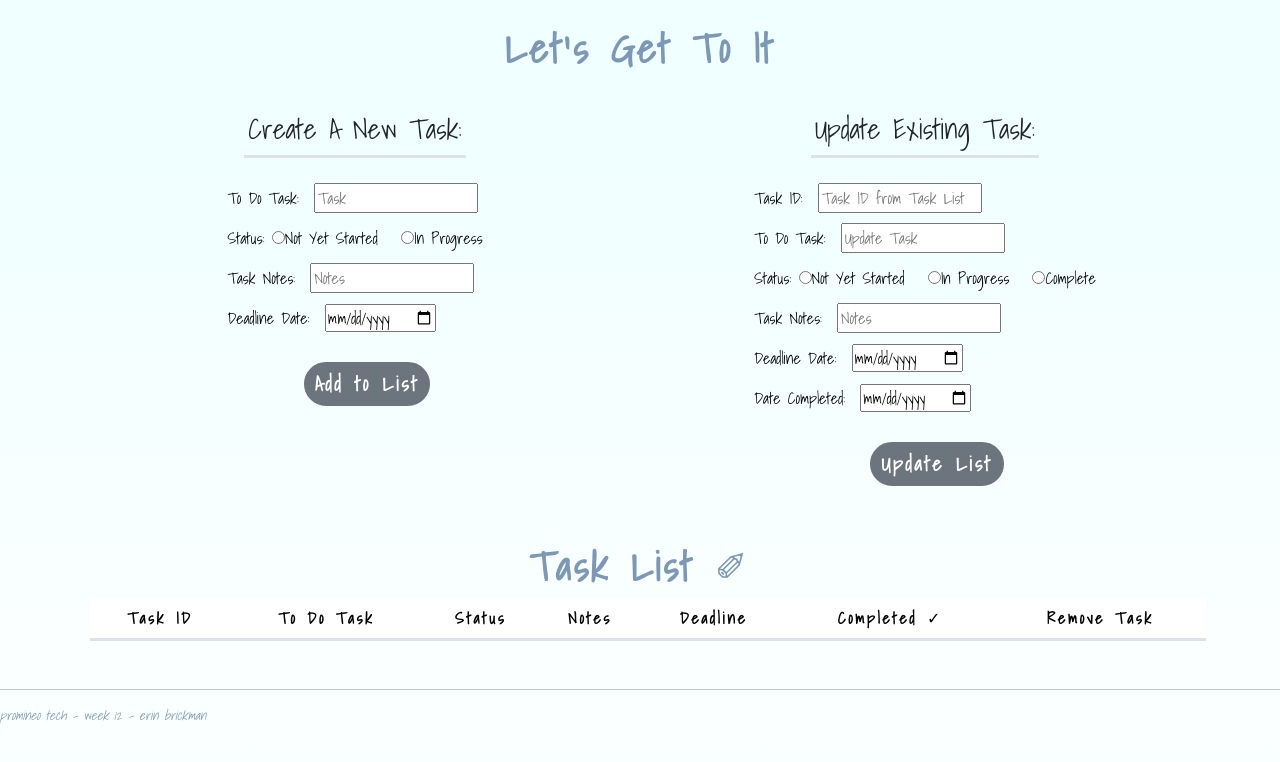
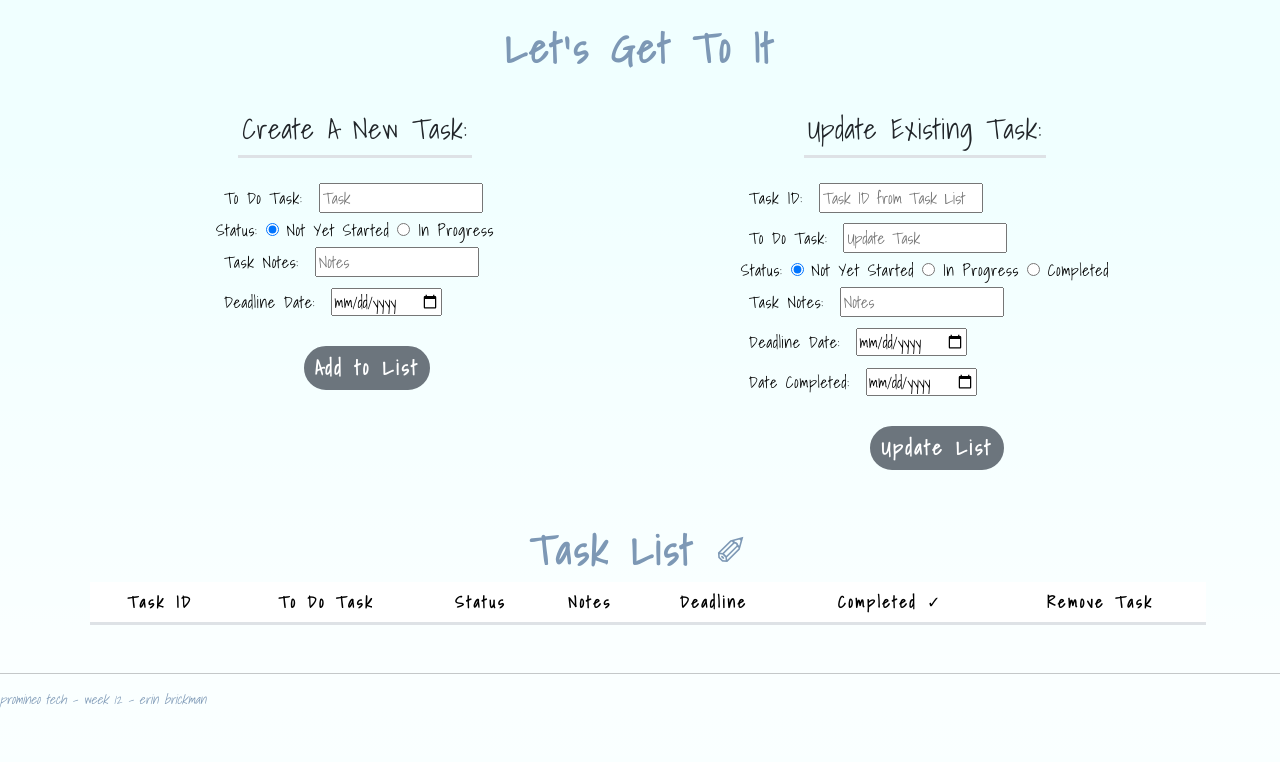
Before and after one commit to erinelise2/week12codingassignment, a website: page index.html in a window 1280 px wide. Shown: the top 762 px of the page. Drawn offline with nearby package versions, Linux system fonts and the light colour scheme; no server answers.

Commit message:
set a default radio button, but need to get the db.json to talk to the form table

```diff
--- a/index.css
+++ b/index.css
@@ -42,6 +42,7 @@ form {
     display: flex;
     flex-direction: column;
     align-items: center;
+    letter-spacing: 0.5pt;
 }
 
 button {
@@ -55,15 +56,9 @@ th {
 
 tbody {
     color: 6c757d;
+    letter-spacing: 0.5pt;
 }
 
-.taskForm {
-    color: #6c757d;
-}
-
-.taskUpdateForm {
-    color: #6c757d;
-}
 
 .footer-text {
     font-style: italic;
--- a/index.html
+++ b/index.html
@@ -52,11 +52,11 @@
                             <input id="newTask" placeholder="Task" />
                         </div>
                         <div>
-                            <label class="radio-inline m-2">Status:
-                                <input type="radio" name="optradio">Not Yet Started
+                            <label class="radio-inline">Status:
+                                <input class="me-0.25" id="radioButton1" type="radio" name="optradio" checked /> Not Yet Started
                             </label>
-                            <label class="radio-inline m-2">
-                                <input type="radio" name="optradio">In Progress
+                            <label class="radio-inline">
+                                <input class="me-0.25" id="radioButton2" type="radio" name="optradio" /> In Progress
                             </label>
                         </div>
                         <div>
@@ -86,14 +86,13 @@
                             <input id="updateToDoTask" placeholder="Update Task"/>
                         </div>
                         <div>
-                            <label class="radio-inline m-2">Status:
-                                <input type="radio" name="optradio">Not Yet Started
+                            <label class="radio-inline">Status:
+                                <input class="me-0.25" id="radioButton1" type="radio" name="optradio" checked/> Not Yet Started
                             </label>
-                            <label class="radio-inline m-2">
-                                <input type="radio" name="optradio">In Progress
-                            </label>
-                            <label class="radio-inline m-2">
-                                <input type="radio" name="optradio">Complete
+                            <label class="radio-inline">
+                                <input class="me-0.25" id="radioButton2" type="radio" name="optradio" /> In Progress
+                            <label class="radio-inline">
+                                <input class="me-0.25" id="radioButton3" type="radio" name="optradio" /> Completed
                             </label>
                         </div>
                         <div>
```
